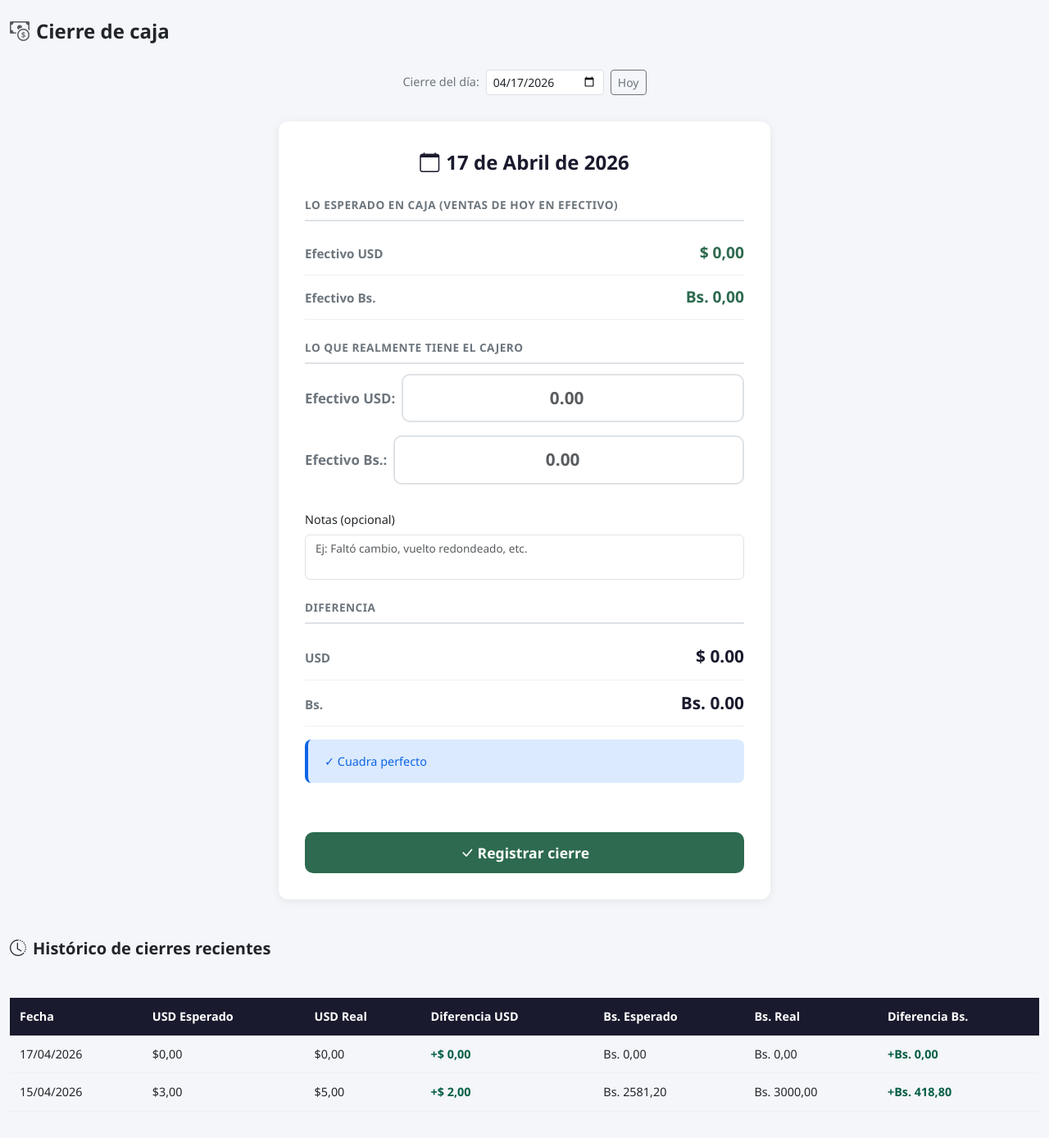
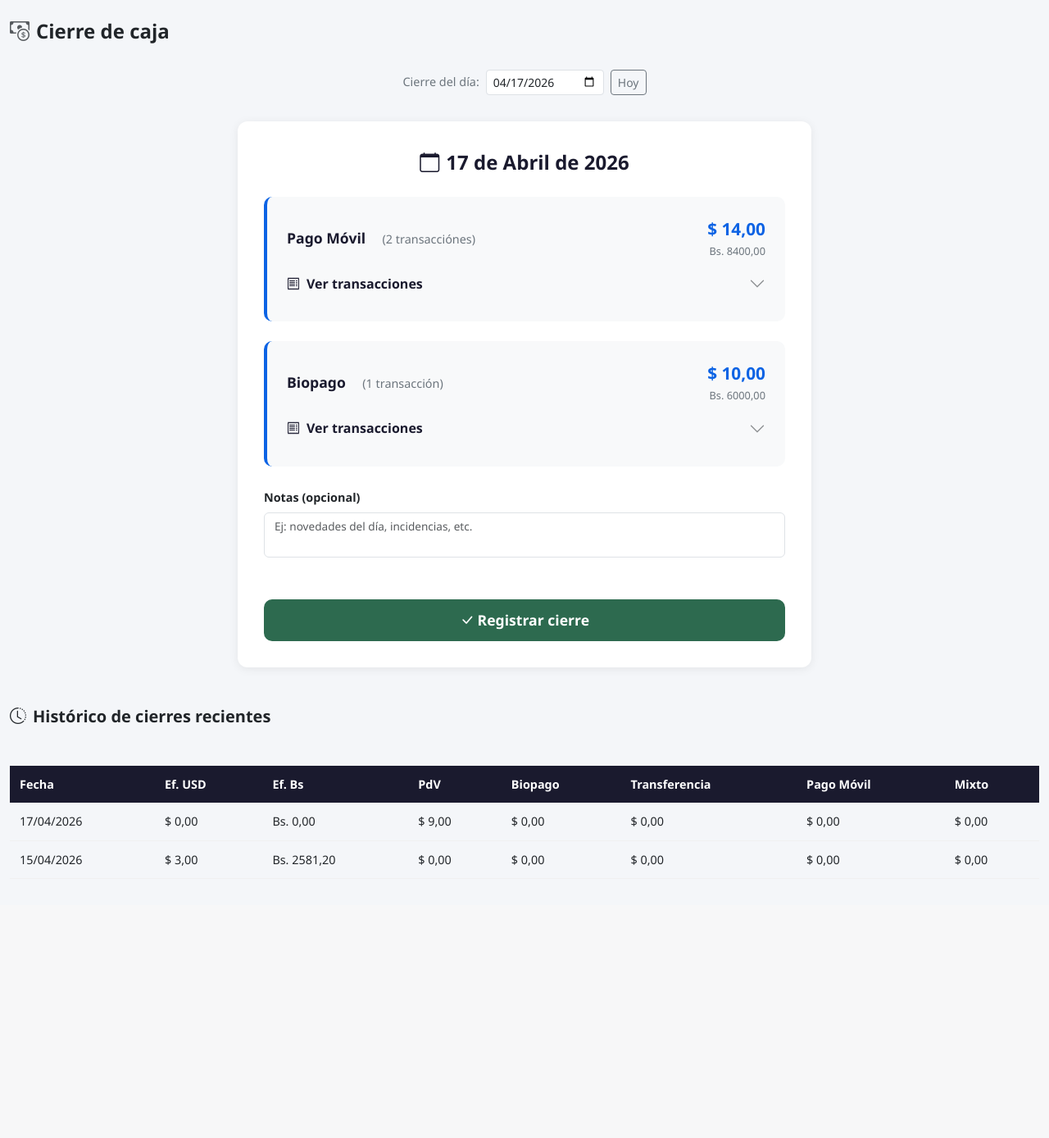
Before and after one commit to Lul-Vins/Sistema-POS-By-Lul, a Django app: page /reportes/cierre/ in a window 1280 px wide. Shown: the part 58-1446 px from the top of the page at 82% size. After the commit the page ends 1114 px from the top, so only its background shows below. Run offline with Django 5.2, Linux system fonts and the light colour scheme; data comes from the database, SQL or seed files in the repository; both versions use the stored data as it was after the commit.

Commit message:
Cierre de caja V2 en mejor estado, no imprime todavia

```diff
--- a/reportes/views.py
+++ b/reportes/views.py
@@ -64,26 +64,37 @@ def anular_venta(request, pk):
 
 
 def cierre_caja(request):
-    """Obtiene totales esperados del día para el cierre de caja."""
+    """Obtiene totales por método de pago del día para el cierre de caja."""
     fecha_str = request.GET.get('fecha', '')
     try:
         fecha = date.fromisoformat(fecha_str)
     except ValueError:
-        fecha = timezone.localdate()
+        fecha = timezone.localtime().date()
 
-    # Calcular efectivo esperado (solo COMPLETADAS)
-    ventas_efectivo = Venta.objects.filter(
+    # Obtener todas las ventas completadas del día
+    ventas_dia = Venta.objects.filter(
         fecha__date=fecha,
-        estado='COMPLETADA',
-        metodo_pago__in=['EFECTIVO_USD', 'EFECTIVO_BS']
-    )
+        estado='COMPLETADA'
+    ).prefetch_related('detalles__producto').order_by('-fecha')
 
-    efectivo_usd_esperado = sum(
-        float(v.total_usd) for v in ventas_efectivo if v.metodo_pago == 'EFECTIVO_USD'
-    )
-    efectivo_bs_esperado = sum(
-        float(v.total_bs) for v in ventas_efectivo if v.metodo_pago == 'EFECTIVO_BS'
-    )
+    # Agrupar por método de pago y calcular totales
+    resumen_metodos = {}
+    for codigo_metodo, nombre_metodo in Venta.METODO_PAGO:
+        ventas_metodo = ventas_dia.filter(metodo_pago=codigo_metodo)
+        total_usd = sum(float(v.total_usd) for v in ventas_metodo)
+        total_bs = sum(float(v.total_bs) for v in ventas_metodo)
+
+        resumen_metodos[codigo_metodo] = {
+            'nombre': nombre_metodo,
+            'codigo': codigo_metodo,
+            'total_usd': total_usd,
+            'total_bs': total_bs,
+            'cantidad': ventas_metodo.count(),
+            'ventas': list(ventas_metodo),
+        }
+
+    # Crear lista de métodos con datos (para iterar en template)
+    resumen_metodos_lista = list(resumen_metodos.values())
 
     # Verificar si ya existe cierre para este día
     cierre_existente = CierreCaja.objects.filter(fecha=fecha).first()
@@ -96,8 +107,8 @@ def cierre_caja(request):
 
     return render(request, 'reportes/cierre_caja.html', {
         'fecha': fecha,
-        'efectivo_usd_esperado': efectivo_usd_esperado,
-        'efectivo_bs_esperado': efectivo_bs_esperado,
+        'resumen_metodos': resumen_metodos,
+        'resumen_metodos_lista': resumen_metodos_lista,
         'cierre_existente': cierre_existente,
         'historico': historico,
         'moneda': moneda,
@@ -108,44 +119,39 @@ def cierre_caja(request):
 
 @require_POST
 def guardar_cierre(request):
-    """Guarda un cierre de caja."""
+    """Guarda un cierre de caja con desglose por método de pago."""
     try:
         data = json.loads(request.body)
         fecha_str = data.get('fecha', '')
         fecha = date.fromisoformat(fecha_str)
-
-        efectivo_usd_real = float(data.get('efectivo_usd_real', 0))
-        efectivo_bs_real = float(data.get('efectivo_bs_real', 0))
         notas = data.get('notas', '').strip()
 
-        # Calcular esperado
-        ventas_efectivo = Venta.objects.filter(
-            fecha__date=fecha,
-            estado='COMPLETADA',
-            metodo_pago__in=['EFECTIVO_USD', 'EFECTIVO_BS']
-        )
+        ventas_dia = Venta.objects.filter(fecha__date=fecha, estado='COMPLETADA')
 
-        efectivo_usd_esperado = sum(
-            float(v.total_usd) for v in ventas_efectivo if v.metodo_pago == 'EFECTIVO_USD'
-        )
-        efectivo_bs_esperado = sum(
-            float(v.total_bs) for v in ventas_efectivo if v.metodo_pago == 'EFECTIVO_BS'
-        )
+        totales_usd = {}
+        totales_bs = {}
+        for codigo_metodo, _ in Venta.METODO_PAGO:
+            qs = ventas_dia.filter(metodo_pago=codigo_metodo)
+            totales_usd[codigo_metodo] = sum(float(v.total_usd) for v in qs)
+            totales_bs[codigo_metodo] = sum(float(v.total_bs) for v in qs)
 
-        # Calcular diferencias
-        diferencia_usd = efectivo_usd_real - efectivo_usd_esperado
-        diferencia_bs = efectivo_bs_real - efectivo_bs_esperado
+        efectivo_usd = totales_usd.get('EFECTIVO_USD', 0)
+        efectivo_bs = totales_bs.get('EFECTIVO_BS', 0)
 
-        # Crear o actualizar cierre
         cierre, created = CierreCaja.objects.update_or_create(
             fecha=fecha,
             defaults={
-                'efectivo_usd_esperado': efectivo_usd_esperado,
-                'efectivo_bs_esperado': efectivo_bs_esperado,
-                'efectivo_usd_real': efectivo_usd_real,
-                'efectivo_bs_real': efectivo_bs_real,
-                'diferencia_usd': diferencia_usd,
-                'diferencia_bs': diferencia_bs,
+                'efectivo_usd_esperado': efectivo_usd,
+                'efectivo_bs_esperado': efectivo_bs,
+                'efectivo_usd_real': efectivo_usd,
+                'efectivo_bs_real': efectivo_bs,
+                'diferencia_usd': 0,
+                'diferencia_bs': 0,
+                'punto_de_venta_total': totales_usd.get('PUNTO_DE_VENTA', 0),
+                'biopago_total': totales_usd.get('BIOPAGO', 0),
+                'transferencia_total': totales_usd.get('TRANSFERENCIA', 0),
+                'pago_movil_total': totales_usd.get('PAGO_MOVIL', 0),
+                'mixto_total': totales_usd.get('MIXTO', 0),
                 'notas': notas,
             }
         )
--- a/templates/base.html
+++ b/templates/base.html
@@ -217,7 +217,7 @@
             type="number"
             id="input-nueva-tasa"
             class="form-control input-nueva-tasa"
-            placeholder="Ej: 41.50"
+            placeholder="Ej: 471.50"
             min="0.01"
             step="0.01"
           >
--- a/templates/reportes/cierre_caja.html
+++ b/templates/reportes/cierre_caja.html
@@ -10,7 +10,6 @@
     border-radius: 12px;
     padding: 2rem;
     box-shadow: 0 2px 12px rgba(0,0,0,0.07);
-    max-width: 600px;
     margin: 0 auto;
   }
 
@@ -22,100 +21,115 @@
     text-align: center;
   }
 
-  .fila-monto {
+  .metodo-contenedor {
+    background: #f8f9fa;
+    border-radius: 10px;
+    padding: 1.5rem;
+    margin-bottom: 1.5rem;
+    border-left: 4px solid #dee2e6;
+  }
+
+  .metodo-header {
     display: flex;
     justify-content: space-between;
-    align-items: baseline;
-    padding: 0.75rem 0;
-    border-bottom: 1px solid #f0f0f0;
-    font-size: 0.95rem;
+    align-items: center;
+    cursor: pointer;
+    user-select: none;
   }
 
-  .fila-monto .label { color: #6c757d; font-weight: 600; }
-  .fila-monto .valor { font-size: 1.2rem; font-weight: 700; color: #1a1a2e; }
-  .fila-monto.esperado .valor { color: #2d6a4f; }
-  .fila-monto.real .valor { color: #0c63e4; }
-  .fila-monto.diferencia .valor {
-    font-size: 1.3rem;
-  }
-  .fila-monto.diferencia.positivo .valor { color: #065f46; }
-  .fila-monto.diferencia.negativo .valor { color: #dc3545; }
-
-  .seccion {
-    margin-bottom: 1.5rem;
+  .metodo-nombre {
+    font-size: 1.1rem;
+    font-weight: 700;
+    color: #1a1a2e;
   }
 
-  .seccion-titulo {
-    font-size: .85rem;
-    font-weight: 700;
-    color: #6c757d;
-    text-transform: uppercase;
-    letter-spacing: .5px;
-    margin-bottom: 0.75rem;
-    padding-bottom: 0.5rem;
-    border-bottom: 2px solid #dee2e6;
+  .metodo-total {
+    font-size: 1.3rem;
+    font-weight: 800;
+    color: #2d6a4f;
   }
 
-  .input-monto {
-    font-size: 1.3rem;
-    font-weight: 700;
-    text-align: center;
-    padding: 0.75rem;
-    border: 2px solid #dee2e6;
-    border-radius: 10px;
+  .metodo-cantidad {
+    font-size: 0.9rem;
+    color: #6c757d;
+    margin-left: 1rem;
   }
 
-  .input-monto:focus {
-    border-color: #2d6a4f;
-    box-shadow: 0 0 0 3px rgba(45,106,79,0.15);
+  .metodo-efectivo-usd { border-left-color: #2d6a4f; }
+  .metodo-efectivo-usd .metodo-total { color: #2d6a4f; }
+
+  .metodo-efectivo-bs { border-left-color: #40916c; }
+  .metodo-efectivo-bs .metodo-total { color: #40916c; }
+
+  .metodo-digital { border-left-color: #0c63e4; }
+  .metodo-digital .metodo-total { color: #0c63e4; }
+
+  /* Acordeón de transacciones */
+  .accordion-button {
+    background: transparent;
+    font-weight: 600;
+    color: #1a1a2e;
+    padding: 0.75rem 0;
+    border: none;
+    box-shadow: none !important;
   }
 
-  .input-moneda {
-    display: flex;
-    align-items: center;
-    gap: 0.5rem;
-    margin-bottom: 1rem;
+  .accordion-button:not(.collapsed) {
+    background: transparent;
+    color: #2d6a4f;
   }
 
-  .input-moneda label {
-    font-weight: 600;
-    color: #6c757d;
-    min-width: 100px;
-    margin-bottom: 0;
+  .accordion-button::after {
+    opacity: 0.5;
   }
 
-  .input-moneda input {
-    flex: 1;
+  .accordion-body {
+    padding: 1rem 0;
+  }
+
+  .transaccion-item {
+    display: flex;
+    justify-content: space-between;
+    align-items: center;
+    padding: 0.75rem;
+    background: #fff;
+    border-radius: 6px;
+    margin-bottom: 0.5rem;
+    border-left: 3px solid #dee2e6;
+  }
+
+  .transaccion-info {
+    display: flex;
+    flex-direction: column;
+    gap: 0.25rem;
+  }
+
+  .transaccion-hora {
+    font-size: 0.8rem;
+    color: #6c757d;
+  }
+
+  .transaccion-productos {
+    font-size: 0.85rem;
+    color: #495057;
+    max-width: 300px;
+    overflow: hidden;
+    text-overflow: ellipsis;
+    white-space: nowrap;
+  }
+
+  .transaccion-total {
+    font-weight: 700;
+    font-size: 1rem;
+    color: #1a1a2e;
   }
 
   .cierre-feedback {
-    font-size: .85rem;
+    font-size: 0.85rem;
     min-height: 1.2rem;
     margin-top: 1rem;
     text-align: center;
   }
-
-  .tabla-historico {
-    width: 100%;
-    font-size: .9rem;
-    margin-top: 2rem;
-  }
-
-  .tabla-historico thead th {
-    background: #1a1a2e;
-    color: #fff;
-    font-weight: 600;
-    padding: 0.75rem;
-    text-align: left;
-    border: none;
-  }
-
-  .tabla-historico tbody td {
-    padding: 0.75rem;
-    border-bottom: 1px solid #f0f0f0;
-  }
-
-  .tabla-historico tbody tr:hover { background: #f8f9fa; }
 
   .btn-cierre {
     width: 100%;
@@ -139,29 +153,38 @@
     cursor: not-allowed;
   }
 
-  .alerta-diferencia {
-    padding: 1rem;
-    border-radius: 8px;
-    margin-top: 1rem;
-    font-size: .9rem;
+  .tabla-historico {
+    width: 100%;
+    font-size: 0.9rem;
+    margin-top: 2rem;
   }
 
-  .alerta-diferencia.positivo {
-    background: #d1fae5;
-    color: #065f46;
-    border-left: 4px solid #065f46;
+  .tabla-historico thead th {
+    background: #1a1a2e;
+    color: #fff;
+    font-weight: 600;
+    padding: 0.75rem;
+    text-align: left;
+    border: none;
   }
 
-  .alerta-diferencia.negativo {
-    background: #fee2e2;
-    color: #991b1b;
-    border-left: 4px solid #dc3545;
+  .tabla-historico tbody td {
+    padding: 0.75rem;
+    border-bottom: 1px solid #f0f0f0;
   }
 
-  .alerta-diferencia.cero {
-    background: #dbeafe;
-    color: #0c63e4;
-    border-left: 4px solid #0c63e4;
+  .tabla-historico tbody tr:hover {
+    background: #f8f9fa;
+  }
+
+  .badge-metodo {
+    display: inline-block;
+    padding: 0.25rem 0.75rem;
+    border-radius: 12px;
+    font-size: 0.75rem;
+    font-weight: 600;
+    background: #e9ecef;
+    color: #495057;
   }
 </style>
 {% endblock %}
@@ -182,72 +205,83 @@
     <input type="date" name="fecha" value="{{ fecha|date:'Y-m-d' }}"
            class="form-control form-control-sm" style="width: auto; max-width: 180px;"
            onchange="this.form.submit()">
-    <a href="?fecha={{ today|date:'Y-m-d' }}" class="btn btn-sm btn-outline-secondary">Hoy</a>
+    <a href="{% url 'reportes:cierre_caja' %}" class="btn btn-sm btn-outline-secondary">Hoy</a>
   </form>
 </div>
 
-<!-- ── Formulario de cierre ──────────────────────────────────── -->
-<div class="cierre-card">
+<!-- ── Resumen por método de pago ──────────────────────────────────── -->
+<div class="cierre-card" style="max-width: 700px;">
   <div class="cierre-titulo">
     <i class="bi bi-calendar me-2"></i>{{ fecha.day }} de {{ fecha|date:"F" }} de {{ fecha.year }}
   </div>
 
-  <!-- Resumen de lo esperado -->
-  <div class="seccion">
-    <div class="seccion-titulo">Lo esperado en caja (ventas de hoy en efectivo)</div>
+  {% for metodo in resumen_metodos_lista %}
+    {% if metodo.cantidad > 0 %}
+    <div class="metodo-contenedor {% if metodo.codigo == 'EFECTIVO_USD' %}metodo-efectivo-usd{% elif metodo.codigo == 'EFECTIVO_BS' %}metodo-efectivo-bs{% else %}metodo-digital{% endif %}">
+      <div class="metodo-header">
+        <div>
+          <span class="metodo-nombre">{{ metodo.nombre }}</span>
+          <span class="metodo-cantidad">({{ metodo.cantidad }} transacción{% if metodo.cantidad != 1 %}es{% endif %})</span>
+        </div>
+        <div style="text-align: right;">
+          {% if metodo.codigo == 'EFECTIVO_BS' %}
+            <span class="metodo-total">Bs. {{ metodo.total_bs|floatformat:2 }}</span>
+          {% else %}
+            <span class="metodo-total">$ {{ metodo.total_usd|floatformat:2 }}</span>
+            <div style="font-size: .8rem; color: #6c757d; margin-top: 2px;">Bs. {{ metodo.total_bs|floatformat:2 }}</div>
+          {% endif %}
+        </div>
+      </div>
 
-    <div class="fila-monto esperado">
-      <span class="label">Efectivo USD</span>
-      <span class="valor" id="display-usd-esperado">$ {{ efectivo_usd_esperado|floatformat:2 }}</span>
+      <div class="accordion mt-2" id="accordion-{{ metodo.codigo|lower }}">
+        <div class="accordion-item border-0 bg-transparent">
+          <h2 class="accordion-header">
+            <button class="accordion-button collapsed" type="button"
+                    data-bs-toggle="collapse"
+                    data-bs-target="#collapse-{{ metodo.codigo|lower }}">
+              <i class="bi bi-receipt me-2"></i>Ver transacciones
+            </button>
+          </h2>
+          <div id="collapse-{{ metodo.codigo|lower }}" class="accordion-collapse collapse">
+            <div class="accordion-body">
+              {% for venta in metodo.ventas %}
+              <div class="transaccion-item">
+                <div class="transaccion-info">
+                  <span class="transaccion-hora">#{{ venta.pk }} &nbsp;{{ venta.fecha|date:"H:i" }}</span>
+                  <span class="transaccion-productos">
+                    {% for d in venta.detalles.all %}{{ d.cantidad }}x {{ d.producto.nombre }}{% if not forloop.last %}, {% endif %}{% endfor %}
+                  </span>
+                </div>
+                <div style="text-align: right; flex-shrink: 0;">
+                  {% if metodo.codigo == 'EFECTIVO_BS' %}
+                    <span class="transaccion-total">Bs. {{ venta.total_bs|floatformat:2 }}</span>
+                  {% else %}
+                    <span class="transaccion-total">$ {{ venta.total_usd|floatformat:2 }}</span>
+                    <div style="font-size: .78rem; color: #6c757d; margin-top: 1px;">Bs. {{ venta.total_bs|floatformat:2 }}</div>
+                  {% endif %}
+                </div>
+              </div>
+              {% endfor %}
+            </div>
+          </div>
+        </div>
+      </div>
     </div>
+    {% endif %}
+  {% empty %}
+    <p class="text-center text-muted py-4">No hay ventas registradas para este día.</p>
+  {% endfor %}
 
-    <div class="fila-monto esperado">
-      <span class="label">Efectivo Bs.</span>
-      <span class="valor" id="display-bs-esperado">Bs. {{ efectivo_bs_esperado|floatformat:2 }}</span>
-    </div>
+  <!-- Notas -->
+  <div style="margin-top: 1.5rem;">
+    <label class="form-label" style="font-size: .9rem; font-weight: 600;">Notas (opcional)</label>
+    <textarea id="cierre-notas" class="form-control" rows="2"
+              placeholder="Ej: novedades del día, incidencias, etc."
+              style="font-size: .85rem; resize: none;"></textarea>
   </div>
 
-  <!-- Ingreso de lo real -->
-  <div class="seccion">
-    <div class="seccion-titulo">Lo que realmente tiene el cajero</div>
-
-    <div class="input-moneda">
-      <label for="cierre-usd">Efectivo USD:</label>
-      <input type="number" id="cierre-usd" class="form-control input-monto" placeholder="0.00" min="0" step="0.01">
-    </div>
-
-    <div class="input-moneda">
-      <label for="cierre-bs">Efectivo Bs.:</label>
-      <input type="number" id="cierre-bs" class="form-control input-monto" placeholder="0.00" min="0" step="0.01">
-    </div>
-
-    <label class="form-label" style="font-size: .9rem; margin-top: 1rem;">Notas (opcional)</label>
-    <textarea id="cierre-notas" class="form-control" rows="2" placeholder="Ej: Faltó cambio, vuelto redondeado, etc." style="font-size: .85rem; resize: none;"></textarea>
-  </div>
-
-  <!-- Diferencia en tiempo real -->
-  <div class="seccion">
-    <div class="seccion-titulo">Diferencia</div>
-
-    <div class="fila-monto diferencia" id="fila-dif-usd">
-      <span class="label">USD</span>
-      <span class="valor" id="valor-dif-usd">$ 0.00</span>
-    </div>
-
-    <div class="fila-monto diferencia" id="fila-dif-bs">
-      <span class="label">Bs.</span>
-      <span class="valor" id="valor-dif-bs">Bs. 0.00</span>
-    </div>
-
-    <div id="alerta-dif" class="alerta-diferencia cero" style="display: none;">
-      <i class="bi me-1"></i><span id="texto-alerta"></span>
-    </div>
-  </div>
-
-  <!-- Feedback -->
   <div id="cierre-feedback" class="cierre-feedback text-danger"></div>
 
-  <!-- Botón cierre -->
   <button class="btn-cierre" id="btn-guardar-cierre">
     <i class="bi bi-check-lg me-1"></i>Registrar cierre
   </button>
@@ -262,28 +296,26 @@
       <thead>
         <tr>
           <th>Fecha</th>
-          <th>USD Esperado</th>
-          <th>USD Real</th>
-          <th>Diferencia USD</th>
-          <th>Bs. Esperado</th>
-          <th>Bs. Real</th>
-          <th>Diferencia Bs.</th>
+          <th>Ef. USD</th>
+          <th>Ef. Bs</th>
+          <th>PdV</th>
+          <th>Biopago</th>
+          <th>Transferencia</th>
+          <th>Pago Móvil</th>
+          <th>Mixto</th>
         </tr>
       </thead>
       <tbody>
         {% for c in historico %}
         <tr>
           <td>{{ c.fecha|date:"d/m/Y" }}</td>
-          <td>${{ c.efectivo_usd_esperado|floatformat:2 }}</td>
-          <td>${{ c.efectivo_usd_real|floatformat:2 }}</td>
-          <td style="color: {% if c.diferencia_usd >= 0 %}#065f46{% else %}#dc3545{% endif %}; font-weight: 700;">
-            {% if c.diferencia_usd >= 0 %}+{% endif %}$ {{ c.diferencia_usd|floatformat:2 }}
-          </td>
+          <td>$ {{ c.efectivo_usd_esperado|floatformat:2 }}</td>
           <td>Bs. {{ c.efectivo_bs_esperado|floatformat:2 }}</td>
-          <td>Bs. {{ c.efectivo_bs_real|floatformat:2 }}</td>
-          <td style="color: {% if c.diferencia_bs >= 0 %}#065f46{% else %}#dc3545{% endif %}; font-weight: 700;">
-            {% if c.diferencia_bs >= 0 %}+{% endif %}Bs. {{ c.diferencia_bs|floatformat:2 }}
-          </td>
+          <td>$ {{ c.punto_de_venta_total|floatformat:2 }}</td>
+          <td>$ {{ c.biopago_total|floatformat:2 }}</td>
+          <td>$ {{ c.transferencia_total|floatformat:2 }}</td>
+          <td>$ {{ c.pago_movil_total|floatformat:2 }}</td>
+          <td>$ {{ c.mixto_total|floatformat:2 }}</td>
         </tr>
         {% endfor %}
       </tbody>
@@ -297,121 +329,32 @@
 
 {% block scripts_extra %}
 <script>
-  window.URL_GUARDAR = "{% url 'reportes:guardar_cierre' %}";
-  window.CSRF_TOKEN = "{{ csrf_token }}";
-
-  // Valores esperados pasados desde Django, parseados como números
-  var displayUsdEsperado = parseFloat("{{ efectivo_usd_esperado|default:0 }}") || 0;
-  var displayBsEsperado = parseFloat("{{ efectivo_bs_esperado|default:0 }}") || 0;
-
-  var inputUsdReal = document.getElementById('cierre-usd');
-  var inputBsReal = document.getElementById('cierre-bs');
-  var fechaInput = document.querySelector('input[name="fecha"]');
-
-  // Calcular diferencia en tiempo real
-  function actualizarDiferencia() {
-    const usdReal = parseFloat(inputUsdReal.value) || 0;
-    const bsReal = parseFloat(inputBsReal.value) || 0;
-
-    const difUsd = usdReal - displayUsdEsperado;
-    const difBs = bsReal - displayBsEsperado;
-
-    // Mostrar diferencias
-    document.getElementById('valor-dif-usd').textContent = `$ ${difUsd.toFixed(2)}`;
-    document.getElementById('valor-dif-bs').textContent = `Bs. ${difBs.toFixed(2)}`;
-
-    // Colorear filas
-    const filaDifUsd = document.getElementById('fila-dif-usd');
-    const filaDifBs = document.getElementById('fila-dif-bs');
-    filaDifUsd.className = `fila-monto diferencia ${difUsd > 0.01 ? 'positivo' : difUsd < -0.01 ? 'negativo' : 'cero'}`;
-    filaDifBs.className = `fila-monto diferencia ${difBs > 0.01 ? 'positivo' : difBs < -0.01 ? 'negativo' : 'cero'}`;
-
-    // Mostrar alerta
-    const alertaDiv = document.getElementById('alerta-dif');
-    const hayDiferencia = Math.abs(difUsd) > 0.01 || Math.abs(difBs) > 0.01;
-
-    if (!hayDiferencia) {
-      alertaDiv.style.display = 'block';
-      alertaDiv.className = 'alerta-diferencia cero';
-      document.getElementById('texto-alerta').textContent = '✓ Cuadra perfecto';
-    } else if (difUsd > 0 || difBs > 0) {
-      alertaDiv.style.display = 'block';
-      alertaDiv.className = 'alerta-diferencia positivo';
-      document.getElementById('texto-alerta').innerHTML = '<i class="bi bi-arrow-up"></i> Sobra dinero en caja';
-    } else {
-      alertaDiv.style.display = 'block';
-      alertaDiv.className = 'alerta-diferencia negativo';
-      document.getElementById('texto-alerta').innerHTML = '<i class="bi bi-arrow-down"></i> Falta dinero en caja';
-    }
-  }
-
-  inputUsdReal.addEventListener('input', actualizarDiferencia);
-  inputBsReal.addEventListener('input', actualizarDiferencia);
-
-  // Guardar cierre
-  var btnGuardarCierre = document.getElementById('btn-guardar-cierre');
-  if (!btnGuardarCierre) {
-    console.error('❌ Botón guardar cierre no encontrado');
-  } else {
-    console.log('✓ Botón encontrado, registrando evento');
-  }
-
-  btnGuardarCierre && btnGuardarCierre.addEventListener('click', function () {
+  document.getElementById('btn-guardar-cierre').addEventListener('click', function () {
     const feedback = document.getElementById('cierre-feedback');
-    console.log('🔵 Click en botón guardar cierre');
-    console.log('inputUsdReal:', inputUsdReal, 'value:', inputUsdReal ? inputUsdReal.value : 'null');
-    console.log('inputBsReal:', inputBsReal, 'value:', inputBsReal ? inputBsReal.value : 'null');
-
-    if (!inputUsdReal || !inputBsReal) {
-      console.error('❌ Inputs no encontrados');
-      feedback.textContent = 'Error: Inputs no encontrados en la página';
-      feedback.className = 'cierre-feedback text-danger';
-      return;
-    }
-
-    const usdReal = parseFloat(inputUsdReal.value);
-    const bsReal = parseFloat(inputBsReal.value);
     const notas = document.getElementById('cierre-notas').value.trim();
-    const fecha = fechaInput.value;
-
-    console.log('Valores:', { usdReal, bsReal, fecha });
-
-    if (isNaN(usdReal) || isNaN(bsReal)) {
-      feedback.textContent = 'Ingresa los montos en USD y Bs.';
-      feedback.className = 'cierre-feedback text-danger';
-      console.warn('⚠️ Campos vacíos: USD isNaN:', isNaN(usdReal), 'BS isNaN:', isNaN(bsReal));
-      return;
-    }
+    const fecha = document.querySelector('input[name="fecha"]').value;
 
     this.disabled = true;
     this.innerHTML = '<span class="spinner-border spinner-border-sm me-1"></span>Registrando...';
     feedback.textContent = '';
 
-    console.log('📤 Enviando fetch a:', window.URL_GUARDAR);
-
-    fetch(window.URL_GUARDAR, {
+    fetch("{% url 'reportes:guardar_cierre' %}", {
       method: 'POST',
-      headers: { 'Content-Type': 'application/json', 'X-CSRFToken': window.CSRF_TOKEN },
-      body: JSON.stringify({ fecha, efectivo_usd_real: usdReal, efectivo_bs_real: bsReal, notas }),
+      headers: { 'Content-Type': 'application/json', 'X-CSRFToken': '{{ csrf_token }}' },
+      body: JSON.stringify({ fecha, notas }),
     })
-      .then(r => {
-        console.log('📥 Respuesta recibida, status:', r.status);
-        return r.json();
-      })
+      .then(r => r.json())
       .then(data => {
-        console.log('✓ JSON parseado:', data);
         if (data.ok) {
-          feedback.textContent = `✓ Cierre ${data.accion} correctamente.`;
+          feedback.textContent = `Cierre ${data.accion} correctamente.`;
           feedback.className = 'cierre-feedback text-success';
           setTimeout(() => location.reload(), 1500);
         } else {
           feedback.textContent = data.error || 'Error al guardar.';
           feedback.className = 'cierre-feedback text-danger';
-          console.error('❌ Error del servidor:', data.error);
         }
       })
-      .catch((err) => {
-        console.error('❌ Error de fetch:', err);
+      .catch(err => {
         feedback.textContent = 'Error de conexión: ' + err.message;
         feedback.className = 'cierre-feedback text-danger';
       })
@@ -420,8 +363,5 @@
         this.innerHTML = '<i class="bi bi-check-lg me-1"></i>Registrar cierre';
       });
   });
-
-  // Inicializar diferencia
-  actualizarDiferencia();
 </script>
 {% endblock %}
```
Also changed, not shown: reportes/models.py (+9 -6 lines), db.sqlite3, reportes/migrations/0002_cierrecaja_biopago_total_cierrecaja_mixto_total_and_more.py (added).
